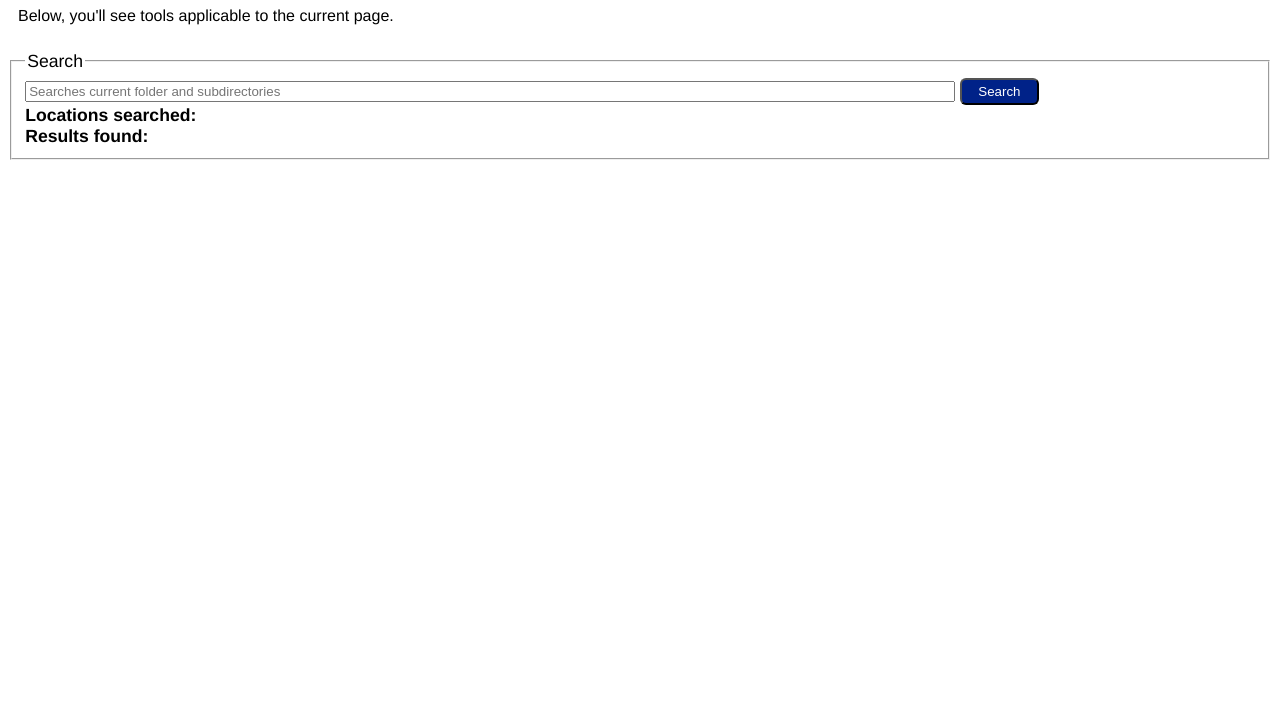
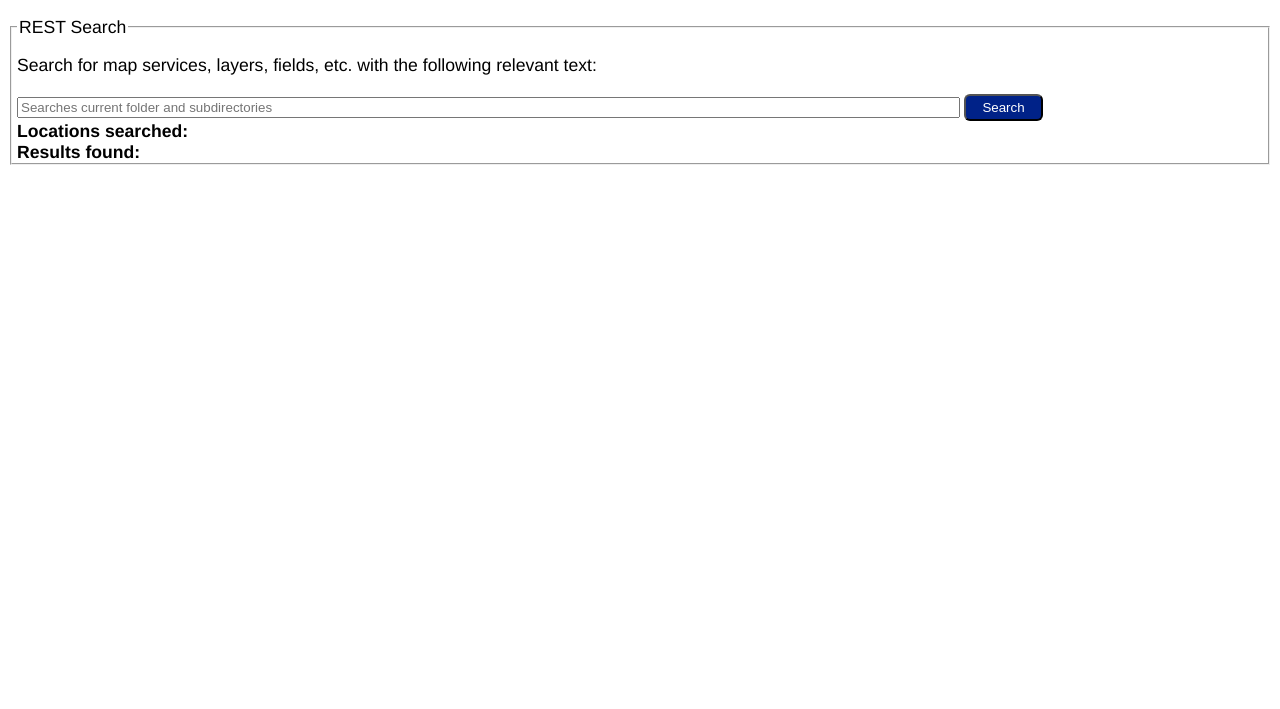
Before and after one commit to raykendo/Map-Services-Enhanced, a browser extension: page src/page_action/page_action.html in a window 1280 px wide. Shown: the part 91-800 px from the top of the page. Drawn offline with Linux system fonts and the light colour scheme.

Commit message:
slight mod to search page

```diff
--- a/src/page_action/page_action.html
+++ b/src/page_action/page_action.html
@@ -49,16 +49,20 @@
 		display: block;
 		text-decoration: none;
 	}
+	fieldset {
+		padding: 0 5px;
+	}
 </style>
 </head>
 <body>
 <div id="mainPopup">
 <h1>Map Services Enhanced</h1>
-<p>Below, you'll see tools applicable to the current page.</p>
+
 </div>
 <form>
 <fieldset>
-<legend>Search</legend>
+<legend>REST Search</legend>
+<p>Search for map services, layers, fields, etc. with the following relevant text:</p>
 <input style="width: 75%;" type="text" id="searchblank" placeholder="Searches current folder and subdirectories" />
 <button id="searchbtn">Search</button>
 <br />
```
